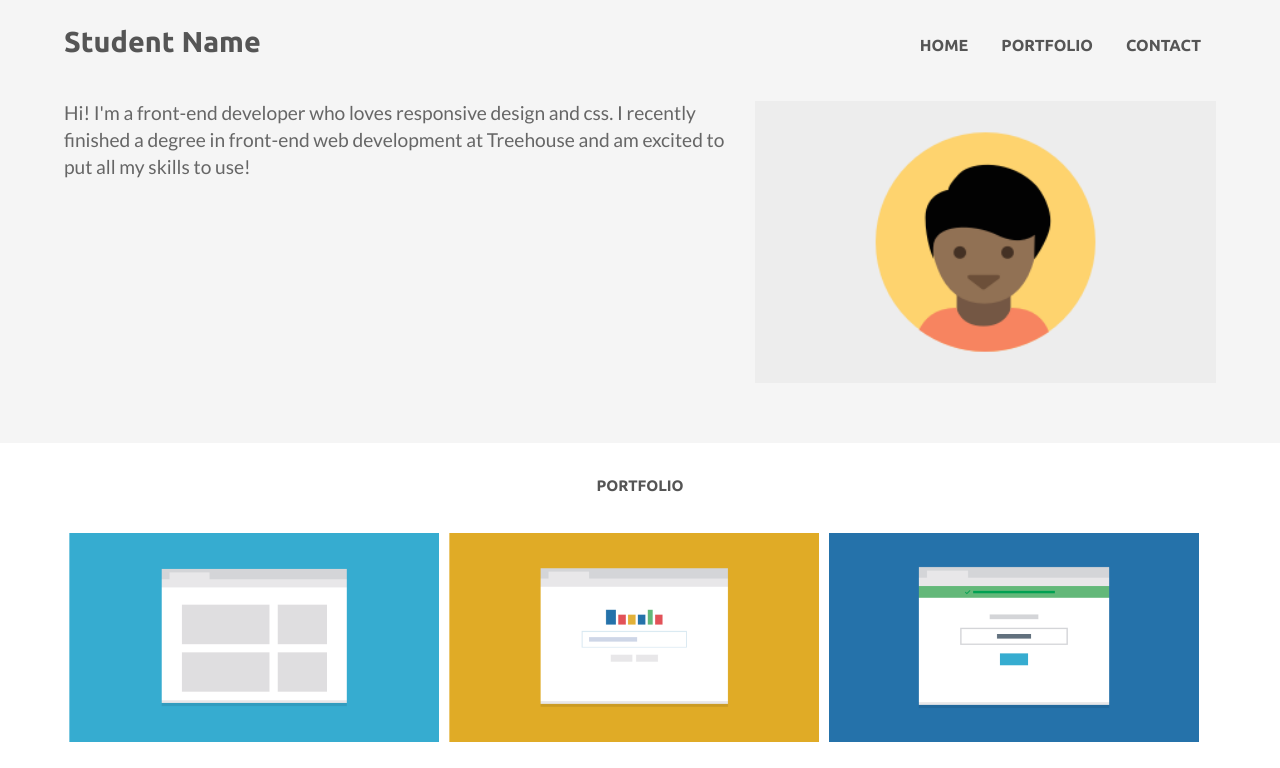
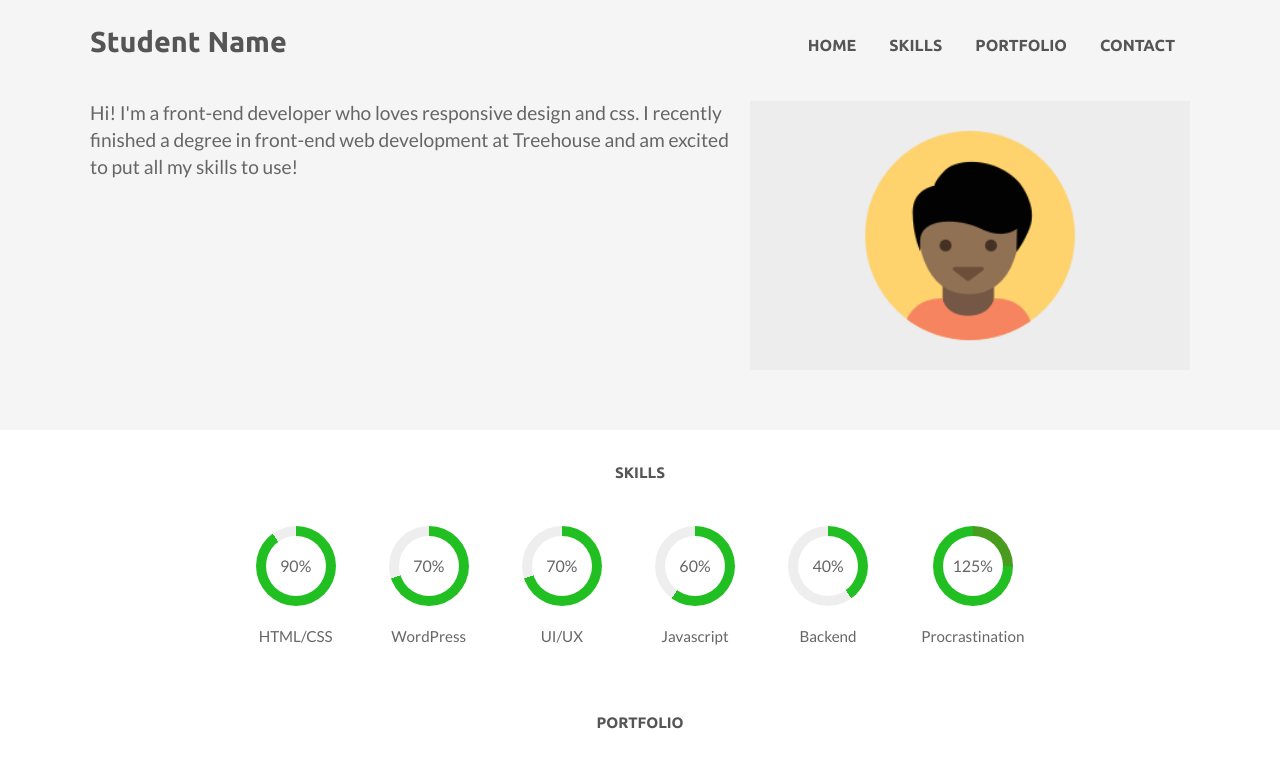
Before and after one commit to Galvandi/techdegree-project-02, a plain HTML site: page index.html in a window 1280 px wide. Shown: the top 768 px of the page. Drawn offline with nearby package versions, Linux system fonts and the light colour scheme.

Commit message:
fixed bugs, added skills section

```diff
--- a/css/styles.css
+++ b/css/styles.css
@@ -21,14 +21,11 @@ p {
 h1,
 h2,
 h3,
-a
- {
+a {
   font-family: "ubuntu", sans-serif;
   color: #555;
   font-weight: 700;
 }
-
-
 
 h1 {
   margin-top: 5px;
@@ -49,14 +46,11 @@ a {
   text-decoration: none;
 }
 
+
 img {
   max-width: 100%;
 }
 
-hr {
-  width: 90%;
-  border-color: #f1f1f1;
-}
 
 /* =================================
   Base Layout Styles
@@ -71,13 +65,18 @@ hr {
 .main-nav ul li {
   background-color: #fff;
   margin-bottom: 5px;
-  font-weight: 800;
   text-transform: uppercase;
 }
 
 .main-nav a {
   padding: 8px 0;
   display: block;
+  transition: 0.2s background-color;
+}
+
+.main-nav a:hover,
+.main-nav a:active {
+  background-color: #eee;
 }
 
 /* ----  Containers---- */
@@ -98,6 +97,77 @@ hr {
   margin-top: 20px;
   width: 70%;
 }
+
+
+/* ---- Skills Section ---- */
+
+#skills {
+  vertical-align: baseline;
+}
+.skill {
+
+  display: inline-block;
+  margin: 5px 20px;
+  padding: 5px;
+}
+.skill-graph {
+  position: relative;
+  display: inline-block;
+  width: 80px;
+  height: 80px;
+  border-radius: 100%;
+}
+
+.skill-10 {
+  background-image: conic-gradient(#22bf22 0 deg 36deg, #eee 36deg 360deg);
+}
+.skill-20 {
+  background-image: conic-gradient(#22bf22 72deg, #eee 72deg);
+}
+.skill-30 {
+  background-image: conic-gradient(#22bf22 108deg, #eee 108deg);
+}
+.skill-40 {
+  background-image: conic-gradient(#22bf22 144deg, #eee 144deg);
+}
+.skill-50 {
+  background-image: conic-gradient(#22bf22 180deg, #eee 180deg);
+}
+.skill-60 {
+  background-image: conic-gradient(#22bf22 216deg, #eee 216deg);
+}
+.skill-70 {
+  background-image: conic-gradient(#22bf22 252deg, #eee 252deg);
+}
+.skill-80 {
+  background-image: conic-gradient(#22bf22 288deg, #eee 288deg);
+}
+.skill-90 {
+  background-image: conic-gradient(#22bf22 324deg, #eee 324deg);
+}
+.skill-100 {
+  background-image: conic-gradient(#22bf22 360deg, #eee 360deg);
+}
+
+.skill-ultra {
+  background-image: conic-gradient(rgba(224, 14, 14, 0.2) 90deg, transparent 90deg),
+  conic-gradient(#22bf22 360deg, #eee 360deg);
+}
+
+.skill-graph-center {
+  position: absolute;
+  margin: 0;
+  top: 10px;
+  right: 10px;
+  bottom:10px;
+  left: 10px;
+  background-color: #fff;
+  border-radius: 100%;
+  font-size: 1rem;
+  line-height: 60px;
+}
+
+
 
 /* ---- Contact Section ---- */
 #contact {
@@ -121,7 +191,6 @@ hr {
 /* ---- Footer ---- */
 .main-footer {
   font-size: 0.85em;
-
 }
 
 .main-footer-wrapper span {
@@ -146,14 +215,9 @@ hr {
   margin: 0;
 }
 
-.main-footer-nav ul li {
-  display: inline-block;
-}
-
 .list-item-wide {
   display: none;
 }
-
 
 /* ---- Float clearfix ---- */
 .clearfix::after {
@@ -162,16 +226,27 @@ hr {
   clear: both;
 }
 
-
 /* =================================
   Media Queries
 ==================================== */
 @media (min-width: 768px) {
+
+  .main-nav a,
+  a {
+    transition: 0.2s box-shadow;
+  }
+  .main-nav a:hover,
+  .main-nav a:active,
+  a:hover,
+  a:active {
+    background-color: initial;
+    box-shadow: 0 3px 0 -2px;
+  }
+
   .main-nav ul li {
     background-color: initial;
     display: inline-block;
-        padding: 15px;
-        margin-bottom: 0;
+    margin: 0 15px;
   }
 
   .main-header {
@@ -192,6 +267,7 @@ hr {
   }
 
   .project {
+    min-height: 25em;
     width: 50%;
     float: left;
     padding: 0.25em;
@@ -200,7 +276,7 @@ hr {
   .project p {
     width: 70%;
 
-      margin: 2em auto;
+    margin: 0 auto;
   }
 
   .main-footer {
@@ -216,23 +292,18 @@ hr {
   /* ---- footer list items ---- */
   .list-item-narrow {
     display: none;
-
   }
   .list-item-wide {
     display: inline-block;
     padding-left: 15px;
   }
-
 }
 
 @media (min-width: 1024px) {
-
-
   .container {
-    max-width: 1200px;
+    max-width: 1100px;
   }
   .main-nav ul li {
-      padding: 0 15px;
   }
   .name {
     float: left;
@@ -247,11 +318,8 @@ hr {
     margin: 0;
   }
 
-
   .project {
     padding: 5px;
     width: 33%;
   }
-
-
 }
--- a/index.html
+++ b/index.html
@@ -7,7 +7,7 @@
     <title>Student Name Profile</title>
     <meta name="description" content="">
     <meta name="viewport" content="width=device-width, initial-scale=1">
-    <link href="https://fonts.googleapis.com/css?family=Lato:400,700" rel="stylesheet">
+    <link href="https://fonts.googleapis.com/css?family=Lato:400" rel="stylesheet">
     <link href="https://fonts.googleapis.com/css?family=Ubuntu:500,700" rel="stylesheet">
 
     <link rel="stylesheet" href="https://cdnjs.cloudflare.com/ajax/libs/normalize/8.0.1/normalize.min.css">
@@ -18,9 +18,10 @@
     <header class="main-header" id="home">
         <div class="container clearfix">
             <h1 class="name">Student Name</h1>
-            <nav class="main-nav clearfix">
+            <nav class="main-nav">
                 <ul>
                     <li><a href="#home">Home</a></li>
+                    <li><a href="#skills">Skills</a></li>
                     <li><a href="#portfolio">Portfolio</a></li>
                     <li><a href="#contact">Contact</a></li>
                 </ul>
@@ -39,6 +40,67 @@
     </header>
 
     <main>
+        <section id="skills">
+            <div class="container clearfix">
+                <h2>Skills</h2>
+
+                <div class="skill">
+                    <div class="skill-graph skill-90">
+                        <div class="skill-graph-center ">
+                            <span>90%</span>
+                        </div>
+                    </div>
+                    <p class="skill-description">HTML/CSS</p>
+                </div>
+
+
+
+                <div class="skill">
+                    <div class="skill-graph skill-70">
+                        <div class="skill-graph-center ">
+                            <span>70%</span>
+                        </div>
+                    </div>
+                    <p class="skill-description">WordPress</p>
+                </div>
+
+                <div class="skill">
+                    <div class="skill-graph skill-70">
+                        <div class="skill-graph-center ">
+                            <span>70%</span>
+                        </div>
+                    </div>
+                    <p class="skill-description">UI/UX</p>
+                </div>
+
+                <div class="skill">
+                    <div class="skill-graph skill-60">
+                        <div class="skill-graph-center ">
+                            <span>60%</span>
+                        </div>
+                    </div>
+                    <p class="skill-description">Javascript</p>
+                </div>
+
+                <div class="skill">
+                    <div class="skill-graph skill-40">
+                        <div class="skill-graph-center ">
+                            <span>40%</span>
+                        </div>
+                    </div>
+                    <p class="skill-description">Backend</p>
+                </div>
+
+                <div class="skill">
+                    <div class="skill-graph skill-ultra">
+                        <div class="skill-graph-center ">
+                            <span>125%</span>
+                        </div>
+                    </div>
+                    <p class="skill-description">Procrastination</p>
+                </div>
+            </div>
+        </section>
 
         <section id="portfolio">
             <div class="container clearfix">
@@ -91,6 +153,7 @@
             </div>
         </section>
 
+
         <section id="contact">
             <div class="container">
                 <h2>Contact</h2>
@@ -112,10 +175,11 @@
             <span>Student Name</span>
             <nav class="main-footer-nav clearfix">
                 <ul>
-                    <li><a class="list-item-narrow" href="#home">Back to Top</a></li>
-                    <li><a class="list-item-wide" href="#home">Home</a></li>
-                    <li><a class="list-item-wide" href="#portfolio">Portfolio</a></li>
-                    <li><a class="list-item-wide" href="#contact">Contact</a></li>
+                    <li class="list-item-narrow"><a href="#home">Back to Top</a></li>
+                    <li class="list-item-wide"><a href="#home">Home</a></li>
+                    <li class="list-item-wide"><a href="#skills">Skills</a></li>
+                    <li class="list-item-wide"><a href="#portfolio">Portfolio</a></li>
+                    <li class="list-item-wide"><a href="#contact">Contact</a></li>
                 </ul>
             </nav>
         </div>
```
Lines whose indentation alone changed are shown as unchanged.
